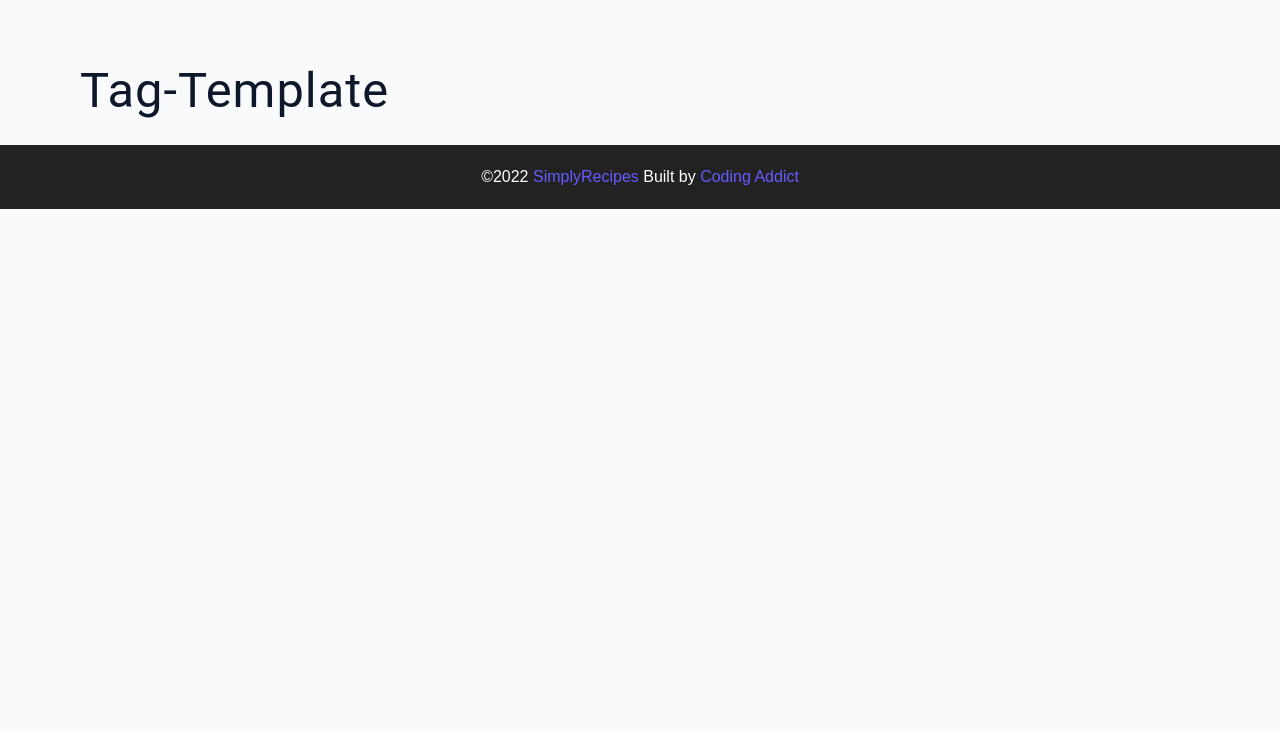
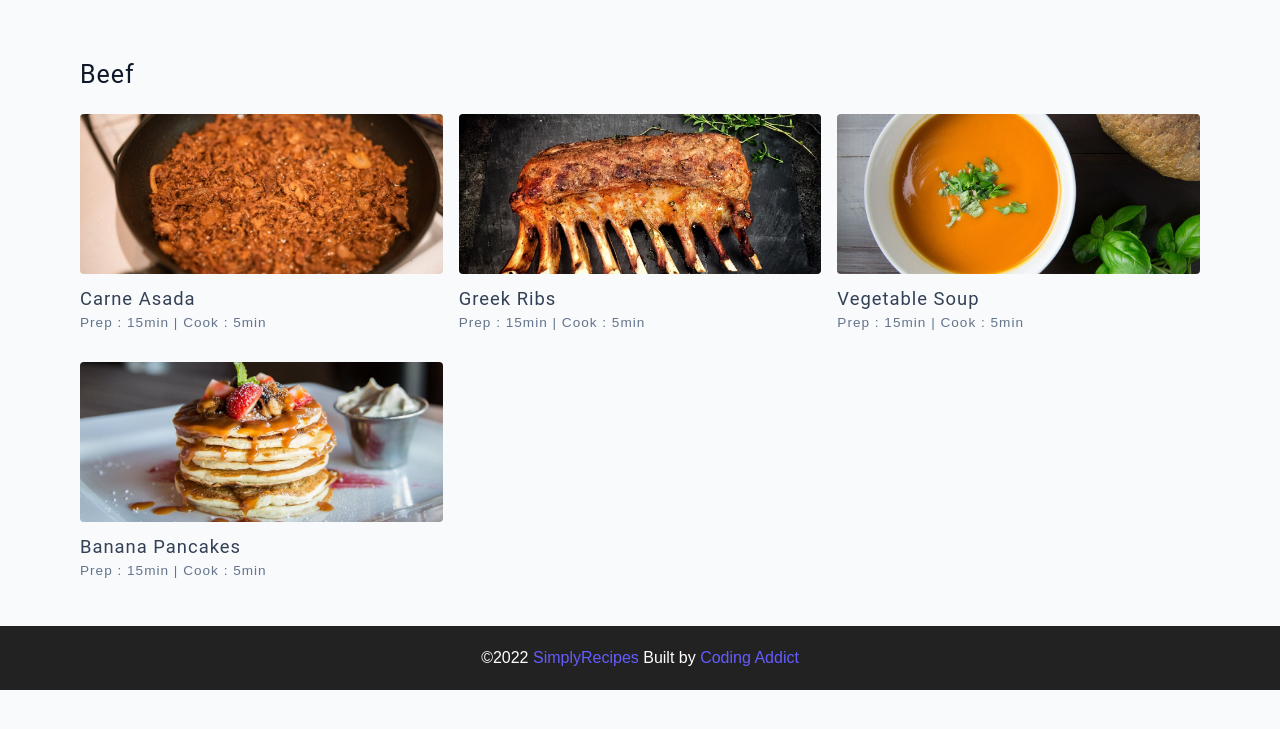
Before and after one commit to bharat9499parmar/Simply-Recipes, a plain HTML site: page tag-template.html in a window 1280 px wide. Shown: the part 69-798 px from the top of the page. Drawn offline with Linux system fonts and the light colour scheme.

Commit message:
added html for tag-template

```diff
--- a/tag-template.html
+++ b/tag-template.html
@@ -44,7 +44,47 @@
   <!--end of nav  -->
   <!-- main -->
   <main class="page">
-    <h1>Tag-template</h1>
+   <div>
+     <h4>Beef</h4>
+      <!-- recipes list -->
+   <div class="recipes-list">
+    <!-- single recipe -->
+   <a href="single-recipe.html" class="recipe">
+     <img src="./assets/recipes/recipe-1.jpeg
+     " alt="food" class="img recipe-img">
+  <h5>Carne Asada</h5>
+  <p>Prep : 15min | Cook : 5min</p>
+   </a>
+<!-- end of single recipe -->
+<!-- single recipe -->
+<a href="single-recipe.html" class="recipe">
+ <img src="./assets/recipes/recipe-2.jpeg
+ " alt="food" class="img recipe-img">
+<h5>Greek Ribs</h5>
+<p>Prep : 15min | Cook : 5min</p>
+</a>
+<!-- end of single recipe -->
+<!-- single recipe -->
+<a href="single-recipe.html" class="recipe">
+ <img src="./assets/recipes/recipe-3.jpeg
+ " alt="food" class="img recipe-img">
+<h5>Vegetable Soup</h5>
+<p>Prep : 15min | Cook : 5min</p>
+</a>
+<!-- end of single recipe -->
+<!-- single recipe -->
+<a href="single-recipe.html" class="recipe">
+ <img src="./assets/recipes/recipe-4.jpeg
+ " alt="food" class="img recipe-img">
+<h5>Banana Pancakes</h5>
+<p>Prep : 15min | Cook : 5min</p>
+</a>
+<!-- end of single recipe -->
+
+</div>
+<!--  end of recipes list -->
+   </div>
+
   </main>
   <!-- end of main -->
   <!-- footer -->
```
Also changed, not shown: index.html (+1 -1 lines), recipes.html (+1 -1 lines).
